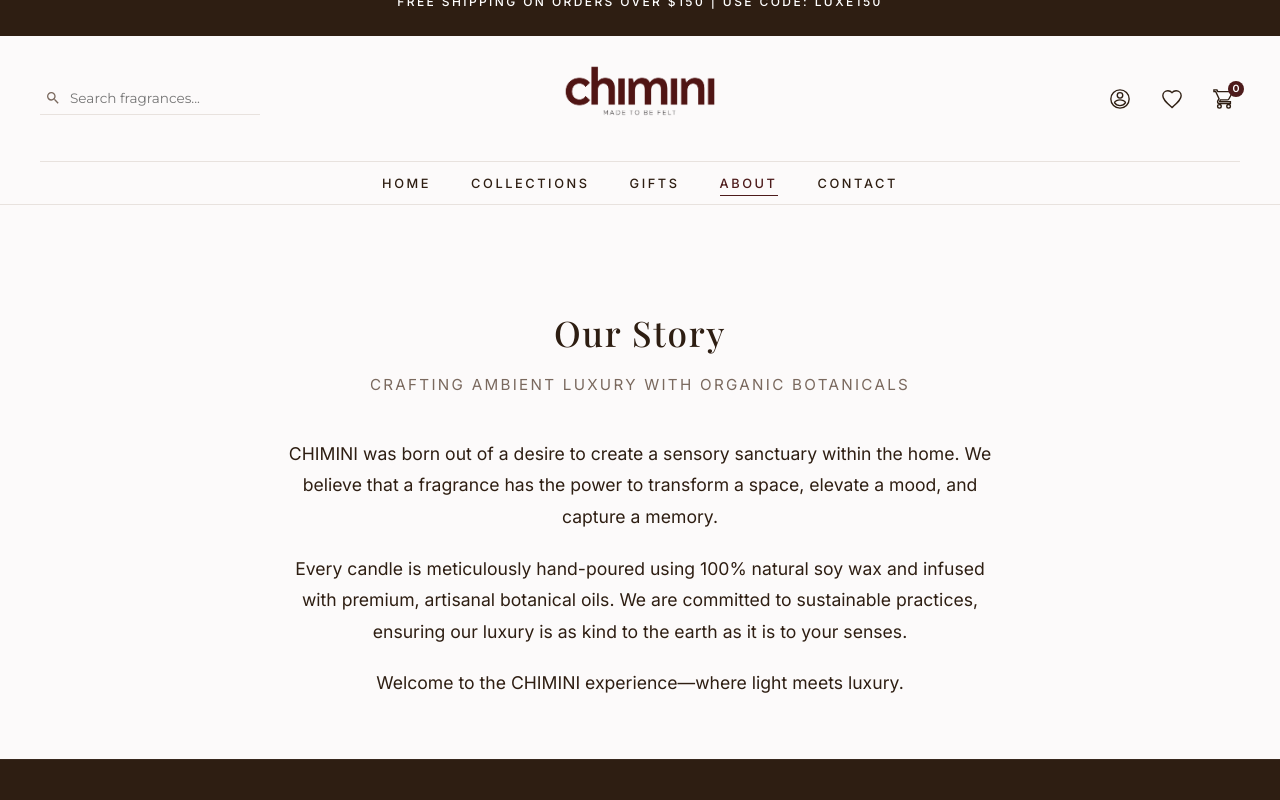
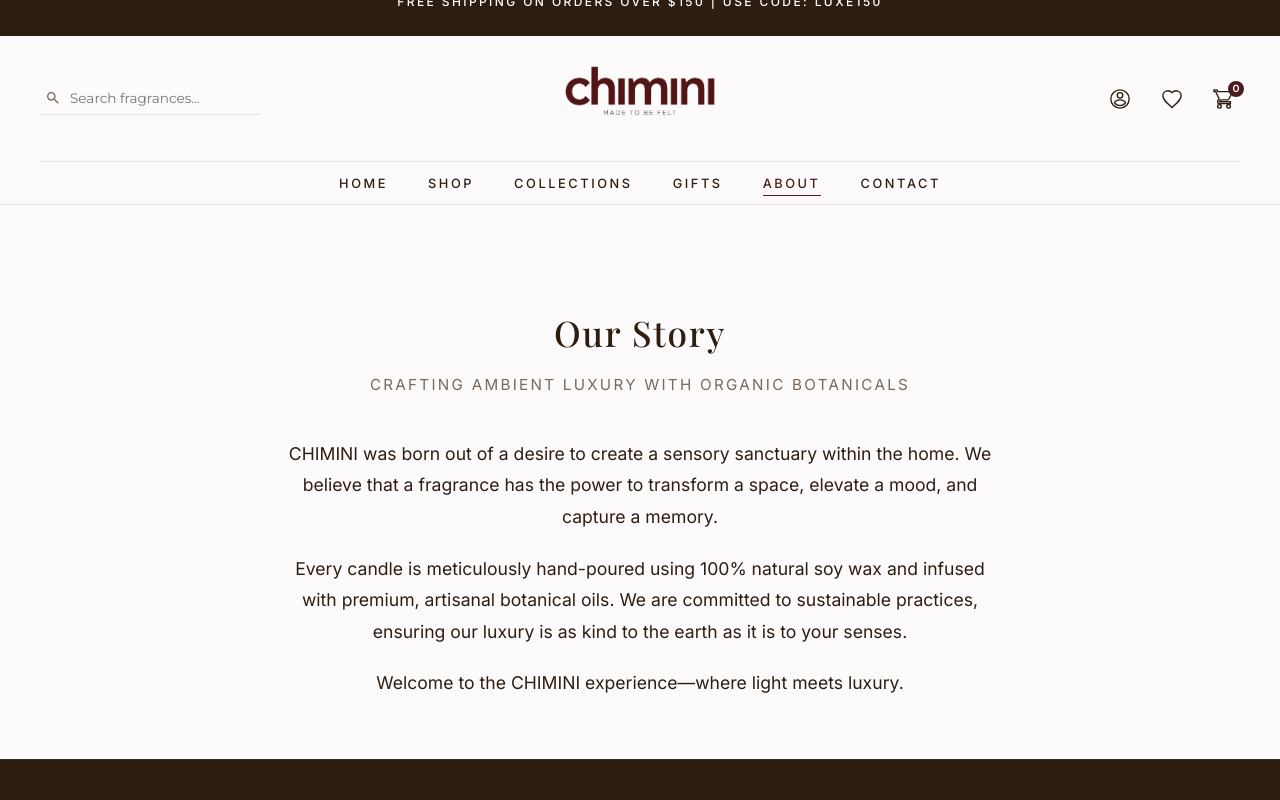
Before and after one commit to Chimini-in/Chimini.in, a Next.js app: page /about in a window 1280 px wide. Shown: the top 800 px of the page. Built offline with nearby package versions, Linux system fonts and the light colour scheme; no server answers; the database is empty; a web font is replaced by a local one.

Commit message:
fix: add SHOP to Header.jsx nav and update HOME href to /home

```diff
--- a/components/Header.jsx
+++ b/components/Header.jsx
@@ -19,7 +19,8 @@
   const cartItemCount = cart.reduce((sum, item) => sum + item.quantity, 0);
 
   const navLinks = [
-    { label: 'Home', href: '/' },
+    { label: 'Home', href: '/home' },
+    { label: 'Shop', href: '/shop' },
     { label: 'Collections', href: '/collections' },
     { label: 'Gifts', href: '/gifts' },
     { label: 'About', href: '/about' },
@@ -65,11 +66,16 @@
         {/* Navigation links */}
         <nav aria-label="Main Navigation">
           <ul className="nav-menu" id="dynamicNavMenu">
-            {navLinks.map(link => (
-              <li key={link.href} className={`nav-item ${pathname === link.href ? 'active' : ''}`}>
-                <Link href={link.href}>{link.label}</Link>
-              </li>
-            ))}
+            {navLinks.map(link => {
+              const isActive = link.href === '/home'
+                ? pathname === '/' || pathname === '/home'
+                : pathname === link.href;
+              return (
+                <li key={link.href} className={`nav-item ${isActive ? 'active' : ''}`}>
+                  <Link href={link.href}>{link.label}</Link>
+                </li>
+              );
+            })}
           </ul>
         </nav>
       </div>
```
